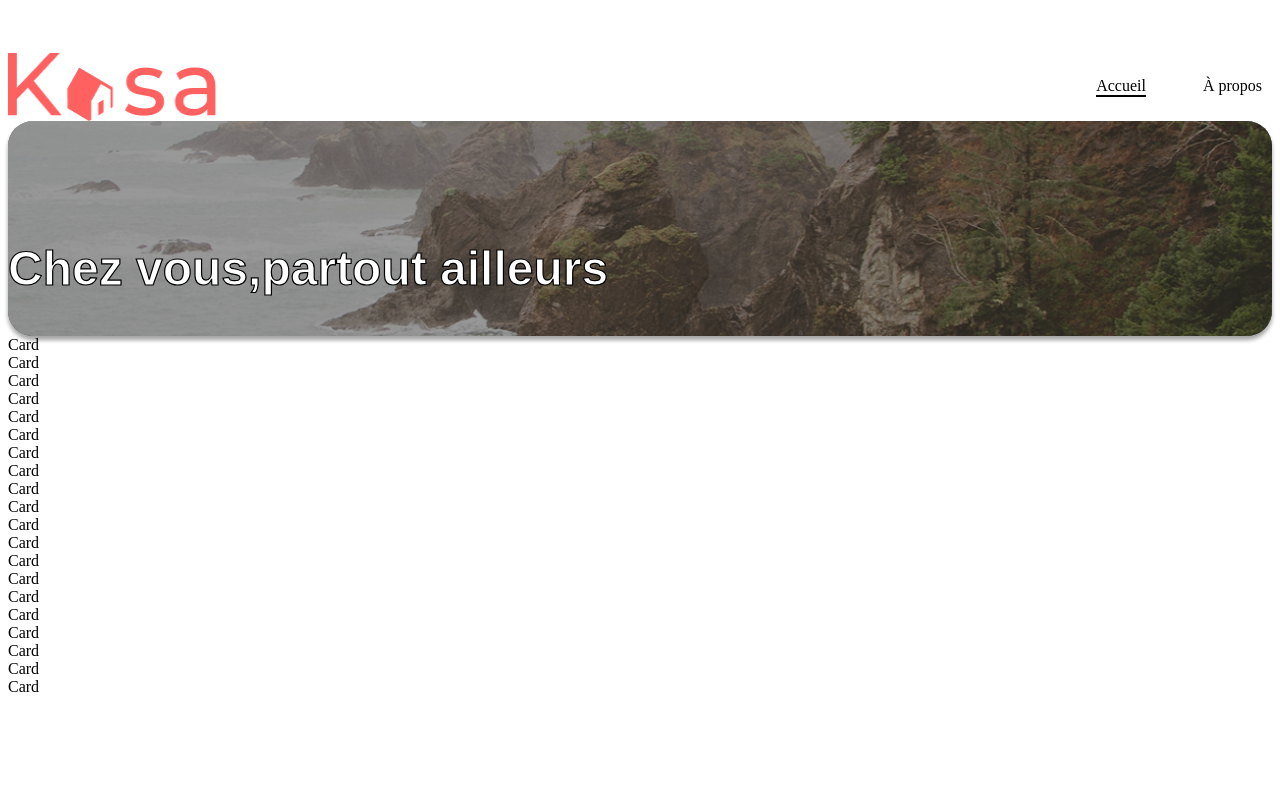
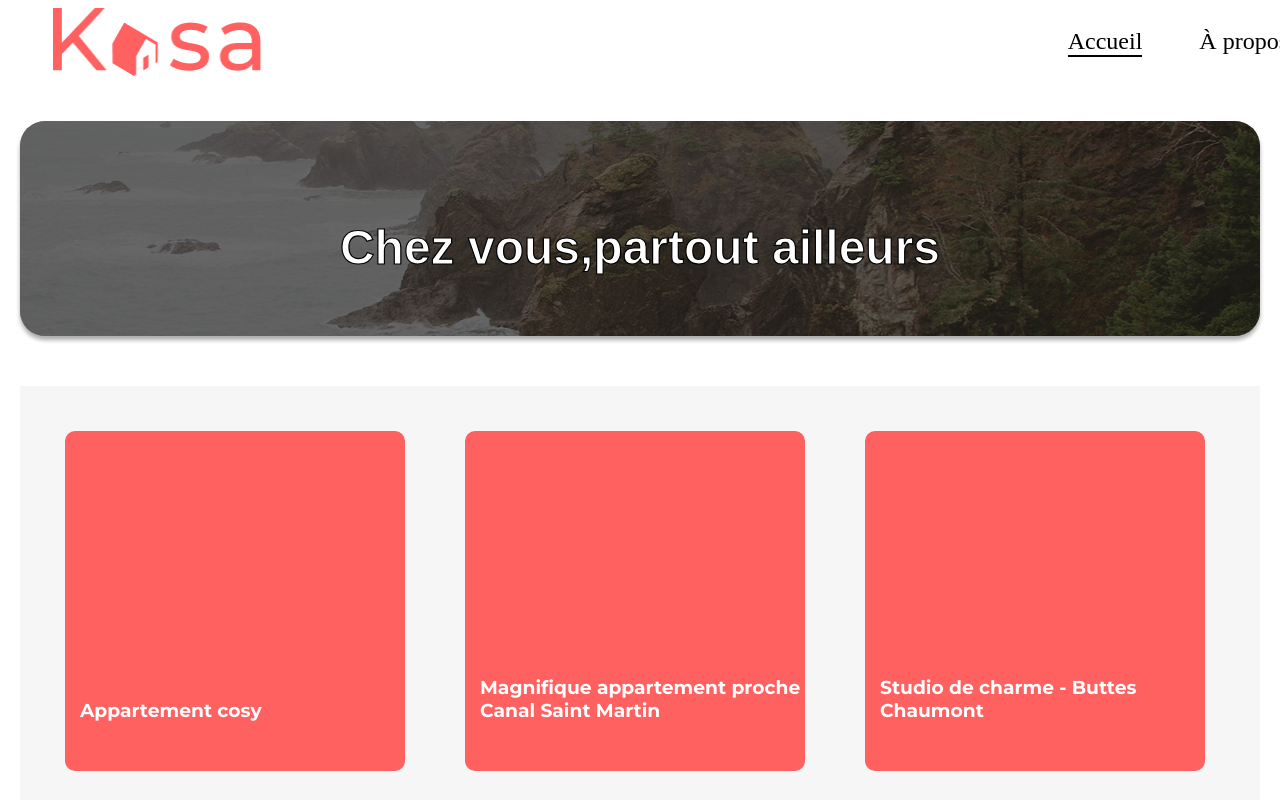
Before and after one commit to Arnold138/Projet-React, a React (Vite) app: page / in a window 1280 px wide. Shown: the top 800 px of the page. Built offline with nearby package versions, Linux system fonts and the light colour scheme.

Commit message:
Ajout d'un nouveau fichier scss pour les cards, ajout des titres des cards du csss général de la nav et de la max width

```diff
--- a/src/App.scss
+++ b/src/App.scss
@@ -1,8 +1,6 @@
 body {
-
   max-width:1440px ;
   max-height: 1567px;
-  padding-top:45px ;
 }
 .logo:hover {
   filter: drop-shadow(0 0 2em #646cffaa);
@@ -26,10 +24,10 @@ body {
   }
 }
 
-.card {
-  padding: 2em;
-}
-
 .read-the-docs {
   color: #888;
 }
+.body-content {
+  width: 1240px;
+  margin: 0 auto;
+}
--- a/src/components/Card.jsx
+++ b/src/components/Card.jsx
@@ -1,7 +1,13 @@
-const Card= () => {
+import '../styles/Card.scss';
 
-    return (
-         <div>Card </div>
-    )
+export default function Card({ data }) {
+  return (
+
+    <div className='card'>
+    <img src={data.cover} alt={data.title} className="card-img"/>
+    <div className="card-title-overlay">
+    <h3>{data.title}</h3>
+    </div>
+    </div>
+  );
 }
-export default Card;
--- a/src/pages/home/index.jsx
+++ b/src/pages/home/index.jsx
@@ -1,20 +1,20 @@
-import Banner from '../../components/Banner';
-import Card from '../../components/Card';
-import appartements from '../../appartements/appartement';
-import Header from '../../components/Header';
+import Header from '../../components/Header'
+import Banner from '../../components/Banner'
+import Card from '../../components/Card'
+import appartements from '../../appartements/appartement'
+
 export default function Home() {
-
-    return (
-
-     <div>
-        <Header/>
-        <Banner/>
-        <section className='cards-list'>
-        {appartements.map(appart => (
+  return (
+    <>
+      <Header />
+      <div className="body-content">
+        <Banner />
+        <section className="cards-list">
+          {appartements.map(appart => (
             <Card key={appart.id} data={appart} />
-        ))}
-
+          ))}
         </section>
-        </div>
-    );
+      </div>
+    </>
+  )
 }
--- a/src/styles/Banner.scss
+++ b/src/styles/Banner.scss
@@ -13,18 +13,17 @@
     box-shadow: 0px 4px 4px 0px rgba(0, 0, 0, 0.2509803922);
     background-color: #F6F6F6;
     border-radius: 25px;
-    opacity: 60%
+    opacity: 40%
 }
 
 h2 {
     position: absolute;
-    top: 50%;
+    top: 40%;
     left: 50%;
     transform: translate(-50%, -50%);
     color: #ffffff;
     font-size: 48px;
     font-weight: 700;
-    width: 100%;
     font-family: sans-serif;
     -webkit-text-stroke: 1.2px black;
 }
--- /dev/null
+++ b/src/styles/Card.scss
@@ -0,0 +1,33 @@
+.cards-list {
+    display: grid;
+    grid-template-columns: repeat(3, 1fr);
+    margin-top: 50px;
+    gap:50px;
+    background: #F6F6F6;
+    padding: 45px;
+}
+.card {
+    position: relative;
+    width: 340px;
+    height: 340px;
+    border-radius: 10px;
+    background: #FF6060;
+}
+
+.card img {
+    display: none;
+    width:340px;
+    height: 340px;
+    background: #FF6060;
+
+}
+
+.card-title-overlay {
+    position:absolute;
+    bottom: 30px;
+    left: 15px;
+    color: white;
+    font-size: 16px;
+    font-weight: 700;
+    font-family: 'Montserrat';
+}
--- a/src/styles/Nav.scss
+++ b/src/styles/Nav.scss
@@ -1,15 +1,19 @@
 .logo {
    width:208px;
    height: 68px;
+   margin-left: 45px;
    display: flex;
    padding: 0;
 }
 
 nav {
       display: flex;
+      width: 1290px;
       align-items: center;
+      margin-bottom: 45px;
 }
 nav a {
+    font-size: 24px;
     text-decoration: none;
     color: inherit;
 }
```
